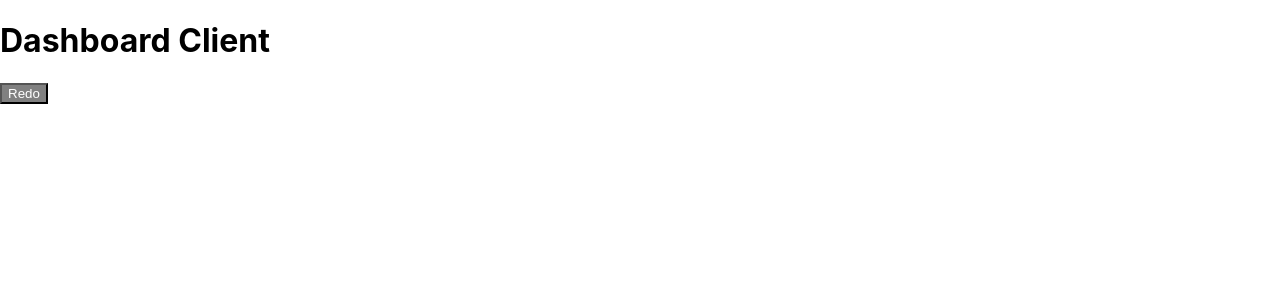
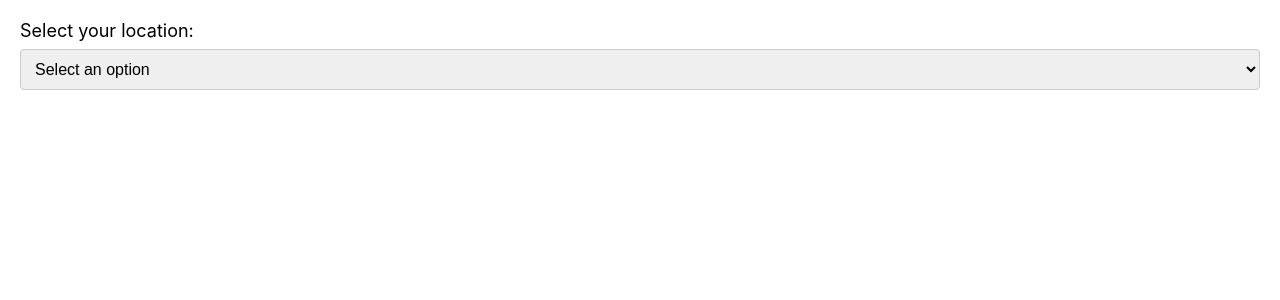
Before and after one commit to AidanBagh/TI-System, a React (Create React App) app: page / in a window 1280 px wide. Shown: the top 300 px of the page. Built offline with nearby package versions, Linux system fonts and the light colour scheme.

Commit message:
Update DashboardClient.js

```diff
--- a/src/components/Dashboard/DashboardClient.js
+++ b/src/components/Dashboard/DashboardClient.js
@@ -1,13 +1,45 @@
+// Dashboard.js
 
-import React from 'react';
-import './client.css'
+import React, { useState } from 'react';
+import { LocationSelect, KigaliPage, OutsideKigaliPage, RentMyCarPage } from './Client/Reusable';
 
 const DashboardClient = () => {
+  const [selectedLocation, setSelectedLocation] = useState('');
+
+  const handleLocationSelect = (location) => {
+    setSelectedLocation(location);
+  };
+
+  const handleGoBack = () => {
+    setSelectedLocation('');
+  };
+
   return (
     <div>
-      <h1>Dashboard Client</h1>
-      {/* Your home page content goes here */}
-      <button className='redo-btn'>Redo</button>
+      {/* Display the location select option only if a location is not selected */}
+      {selectedLocation === '' ? (
+        <LocationSelect onSelect={handleLocationSelect} />
+      ) : (
+        // Render the selected page along with a button to go back to location select
+        <>
+          {selectedLocation === 'kigali' ? (
+            <>
+              <KigaliPage />
+              <button onClick={handleGoBack}>Go Back</button>
+            </>
+          ) : selectedLocation === 'outside' ? (
+            <>
+              <OutsideKigaliPage />
+              <button onClick={handleGoBack}>Go Back</button>
+            </>
+          ) : selectedLocation === 'rentCar' ? (
+            <>
+              <RentMyCarPage />
+              <button onClick={handleGoBack}>Go Back</button>
+            </>
+          ) : null}
+        </>
+      )}
     </div>
   );
 };
```
